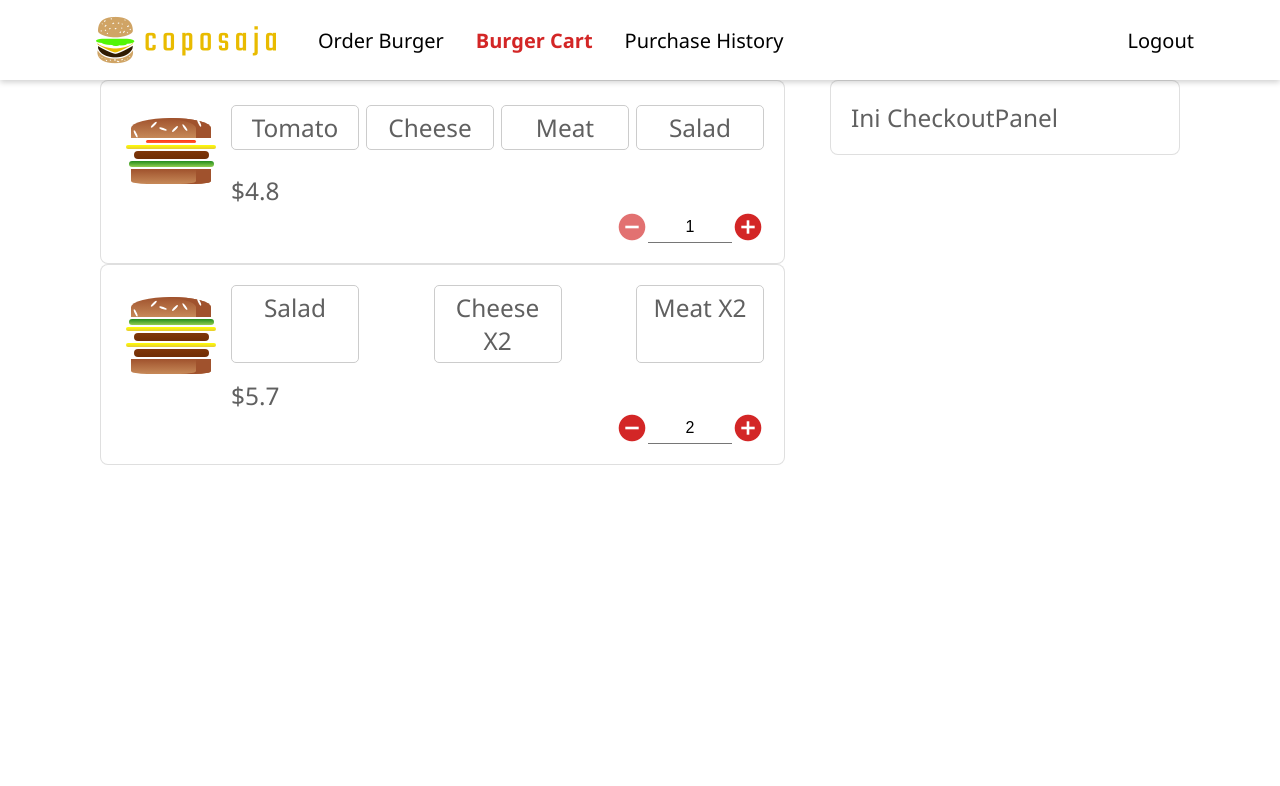
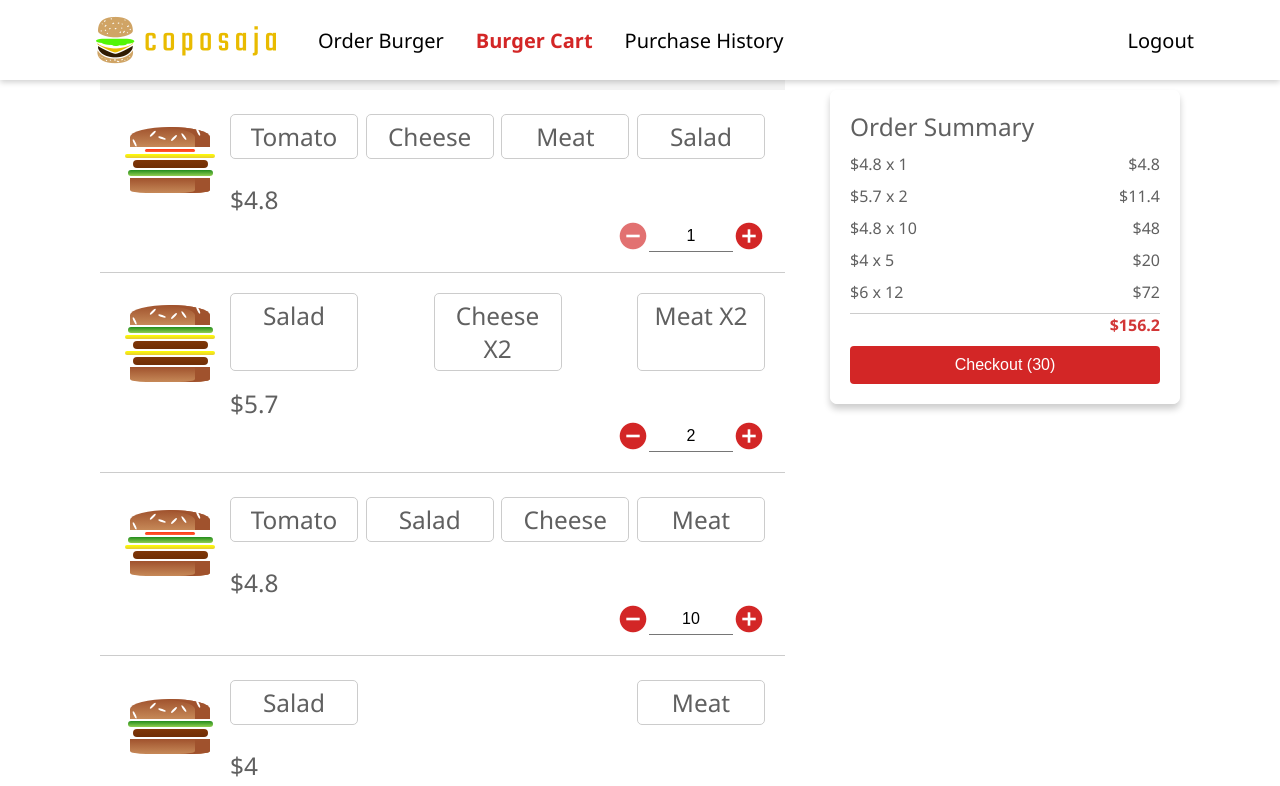
Before and after one commit to fernandochristyanto/simple-burger-shop, a React (Create React App) app: page /burger-cart in a window 1280 px wide. Shown: the top 786 px of the page. Built offline with nearby package versions, Linux system fonts and the light colour scheme.

Commit message:
Add CheckoutPanel component

```diff
--- a/src/modules/burgerCart/components/cart/Cart.module.css
+++ b/src/modules/burgerCart/components/cart/Cart.module.css
@@ -2,12 +2,24 @@
   width: 100%;
   margin: auto;
   display: flex;
+  flex-wrap: wrap;
 }
 
-.CheckoutPanel {
-  position: fixed;
-  width: 100%;
-  bottom: 0;
+.Cart {
+  border-width: 10px 0;
+  border-style: solid;
+  border-color: rgba(0, 0, 0, 0.05);
+  margin: auto;
+}
+
+.CartItem {
+  border-width: 0 0 1px 0;
+  border-color: #cccccc;
+  border-style: solid;
+}
+
+.CartItem:last-child {
+  border: none;
 }
 
 .CartItemBody {
@@ -56,6 +68,37 @@
   box-sizing: border-box;
 }
 
+.CheckoutPanel {
+  position: fixed;
+  width: 100%;
+  bottom: 0;
+  z-index: 1;
+}
+
+.SidePanel {
+  position: sticky;
+  top: 5rem;
+}
+
+.OrderSummary {
+  border-radius: 7px;
+  box-shadow: 0 5px 7px rgba(0, 0, 0, 0.2);
+}
+
+.OrderSummaryItem {
+  display: flex;
+  justify-content: space-between;
+  font-size: 1rem;
+  margin: 10px 0;
+}
+
+.OrderSummaryItem:last-of-type {
+  border-top: 1px solid #cccccc;
+  justify-content: flex-end;
+  font-weight: bold;
+  color: #d23636;
+}
+
 @media (min-width: 1024px) {
   .CartWrapper {
     min-width: 1024px;
@@ -63,6 +106,7 @@
     padding: 0 20px;
     margin: auto;
     box-sizing: border-box;
+    padding-bottom: 0 !important;
   }
 
   .Cart {
@@ -70,12 +114,13 @@
     margin-right: 45px;
   }
 
+  .IngredientCard {
+    margin-bottom: 1rem;
+  }
+
   .CheckoutPanel {
+    margin-top: 10px;
     position: relative;
     width: 350px;
   }
-
-  .IngredientCard {
-    margin-bottom: 1rem;
-  }
 }
--- a/src/modules/burgerCart/components/cart/Cart.tsx
+++ b/src/modules/burgerCart/components/cart/Cart.tsx
@@ -1,8 +1,9 @@
 import React from 'react'
 
 import classes from './Cart.module.css';
-import { Card, CardBody } from '../../../../components/card';
 import CartItem from './cartItem/CartItem';
+import CheckoutPanel from './checkoutPanel/CheckoutPanel';
+import Burger from '../../../../components/burger/Burger';
 
 const shoppingCart = [
   {
@@ -20,12 +21,37 @@ const shoppingCart = [
     },
     quantity: 2,
     itemPrice: 11.40
+  },
+  {
+    burger: {
+      ingredients: 'TSCM',
+      burgerPrice: 4.80
+    },
+    quantity: 10,
+    itemPrice: 48.00
+  },
+  {
+    burger: {
+      ingredients: 'SM',
+      burgerPrice: 4.00
+    },
+    quantity: 5,
+    itemPrice: 20.00
+  },
+  {
+    burger: {
+      ingredients: 'TCMCMS',
+      burgerPrice: 6.0
+    },
+    quantity: 12,
+    itemPrice: 72.00
   }
 ];
 
 const Cart = () => {
+  const paddingSpace = 184.7 + (21.6 * shoppingCart.length) + 20;
   return (
-    <div className={classes.CartWrapper}>
+    <div className={classes.CartWrapper} style={{ paddingBottom: paddingSpace }}>
       <div className={classes.Cart}>
         {shoppingCart.map((item, index) => (
           <CartItem
@@ -36,13 +62,11 @@ const Cart = () => {
           />
         ))}
       </div>
-      <div className={classes.CheckoutPanel}>
-        <Card>
-          <CardBody>
-            Ini CheckoutPanel
-          </CardBody>
-        </Card>
-      </div>
+      <CheckoutPanel shoppingCart={shoppingCart} />
+      <Burger ingredients="CS" />
+      <Burger ingredients="CS" />
+      <Burger ingredients="CS" />
+      <Burger ingredients="CS" />
     </div>
   )
 }
--- a/src/modules/burgerCart/components/cart/cartItem/CartItem.tsx
+++ b/src/modules/burgerCart/components/cart/cartItem/CartItem.tsx
@@ -1,5 +1,6 @@
 import React from 'react'
 
+import classes from '../Cart.module.css';
 import { Card, CardBody } from '../../../../../components/card';
 import CartItemBody from './cartItemBody/CartItemBody';
 import CartItemFooter from './cartItemFooter/CartItemFooter';
@@ -12,7 +13,8 @@ declare interface ICartItem {
 
 const CartItem = (props: ICartItem) => {
   return (
-    <Card>
+    <div className={classes.CartItem}>
+      <Card borderless>
         <CardBody>
           <CartItemBody
             ingredients={props.ingredients}
@@ -24,6 +26,7 @@ const CartItem = (props: ICartItem) => {
           />
         </CardBody>
       </Card>
+    </div>
   )
 }
 
--- /dev/null
+++ b/src/modules/burgerCart/components/cart/checkoutPanel/CheckoutPanel.tsx
@@ -0,0 +1,41 @@
+import React from 'react'
+
+import classes from '../Cart.module.css';
+import { Card, CardBody } from '../../../../../components/card';
+import Button from '../../../../../components/button/Button';
+
+declare interface ICheckoutPanelProps {
+  shoppingCart: any[]
+}
+
+const CheckoutPanel = (props: ICheckoutPanelProps) => {
+  return (
+    <div className={classes.CheckoutPanel}>
+      <div className={classes.SidePanel}>
+        <div className={classes.OrderSummary}>
+          <Card borderless>
+            <CardBody>
+              Order Summary
+                <div>
+                {props.shoppingCart.map((item, index) => (
+                  <div className={classes.OrderSummaryItem} key={index}>
+                    <div>${item.burger.burgerPrice} x {item.quantity}</div>
+                    <div>${item.itemPrice}</div>
+                  </div>
+                ))}
+                <div className={classes.OrderSummaryItem}>
+                  <div>${props.shoppingCart.reduce((price, item) => price + item.itemPrice, 0)}</div>
+                </div>
+                <Button variant="primary" width="100%">
+                  Checkout ({props.shoppingCart.reduce((quantity, item) => quantity + item.quantity, 0)})
+                  </Button>
+              </div>
+            </CardBody>
+          </Card>
+        </div>
+      </div>
+    </div>
+  )
+}
+
+export default CheckoutPanel;
```
Lines whose indentation alone changed are shown as unchanged.
